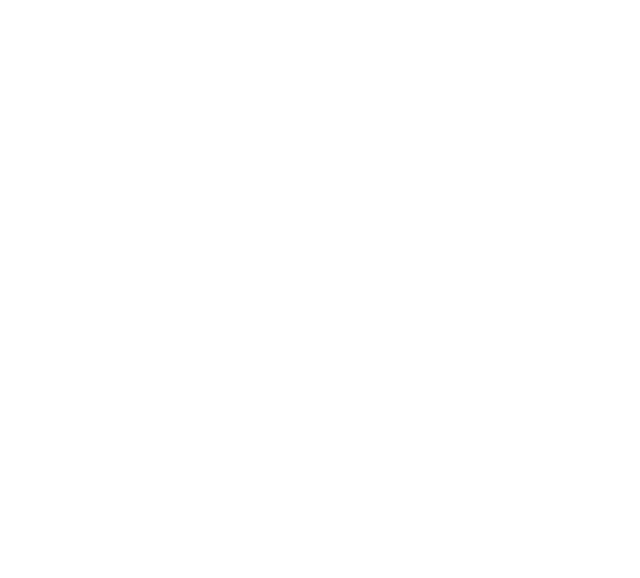
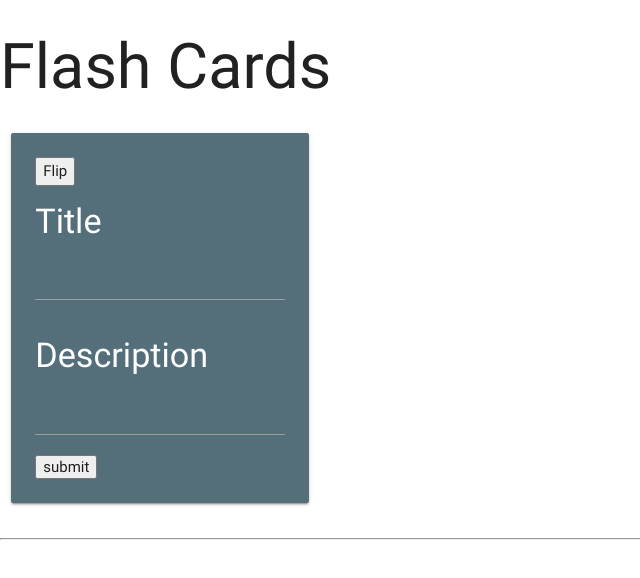
Before and after one commit to JustinStoddard/Flash-Cards, a plain HTML site: page index.html in a window 1280 px wide. Shown: the whole page, without its empty margins (0-640 px from the left). Drawn offline with nearby package versions, Linux system fonts and the light colour scheme; files that its build step writes are made by us from their sources; files whose address does not match are found by name.

Commit message:
New Updates

```diff
--- a/function.js
+++ b/function.js
@@ -0,0 +1,16 @@
+let showForm = false
+
+function toggleForm() {
+  showForm = !showForm
+  $('#form1A').toggle();
+}
+
+$(document).ready(function(){
+  $('#toggle1').on('click', function() {
+    toggleForm()
+  });
+});
+
+$(document).on('submit', '#form1A', function() {
+
+})
--- a/index.html
+++ b/index.html
@@ -5,11 +5,39 @@
     <meta name="viewport" content="width=device-width, initial-scale=1.0">
     <meta http-equiv="X-UA-Compatible" content="ie=edge">
     <title>Flash Cards</title>
-    <script></script>
-    <script></script>
-    <script></script>
+    <link rel="stylesheet" href="https://cdnjs.cloudflare.com/ajax/libs/materialize/0.100.2/css/materialize.min.css"/>
+    <link rel="stylesheet" href="/Users/user/Dev-Point/Week5/Flash/style.css"/>
 </head>
 <body>
+  <div id="title">
+    <h1>Flash Cards</h1>
+  </div>
 
-</body>
+
+
+
+<div class="row">
+  <div class="col s12 m3">
+    <div class="card blue-grey darken-1">
+      <div class="card-content">
+        <div id="card1A">          <!--CARD 1-->
+          <button id="toggle1">Flip</button>
+          <form id="form1A">
+            <h4>Title</h4>
+              <input type="text" name="title" id="title"/>
+            <h4>Description</h4>
+              <input type="text" name="description" id="description"/>
+              <input type="submit" value="submit"/>
+          </form>
+        </div>
+      </div>
+    </div>
+  </div>
+</div>
+<hr />
+
+  <script src="https://code.jquery.com/jquery-3.3.1.min.js" integrity="sha256-FgpCb/KJQlLNfOu91ta32o/NMZxltwRo8QtmkMRdAu8=" crossorigin="anonymous"></script>
+  <script src="https://cdnjs.cloudflare.com/ajax/libs/materialize/0.100.2/js/materialize.min.js"></script>
+  <script src="/Users/user/Dev-Point/Week5/Flash/function.js"></script>
+  </body>
 </html>
--- a/style.css
+++ b/style.css
@@ -0,0 +1,3 @@
+h4 {
+    color: white;
+}
```
